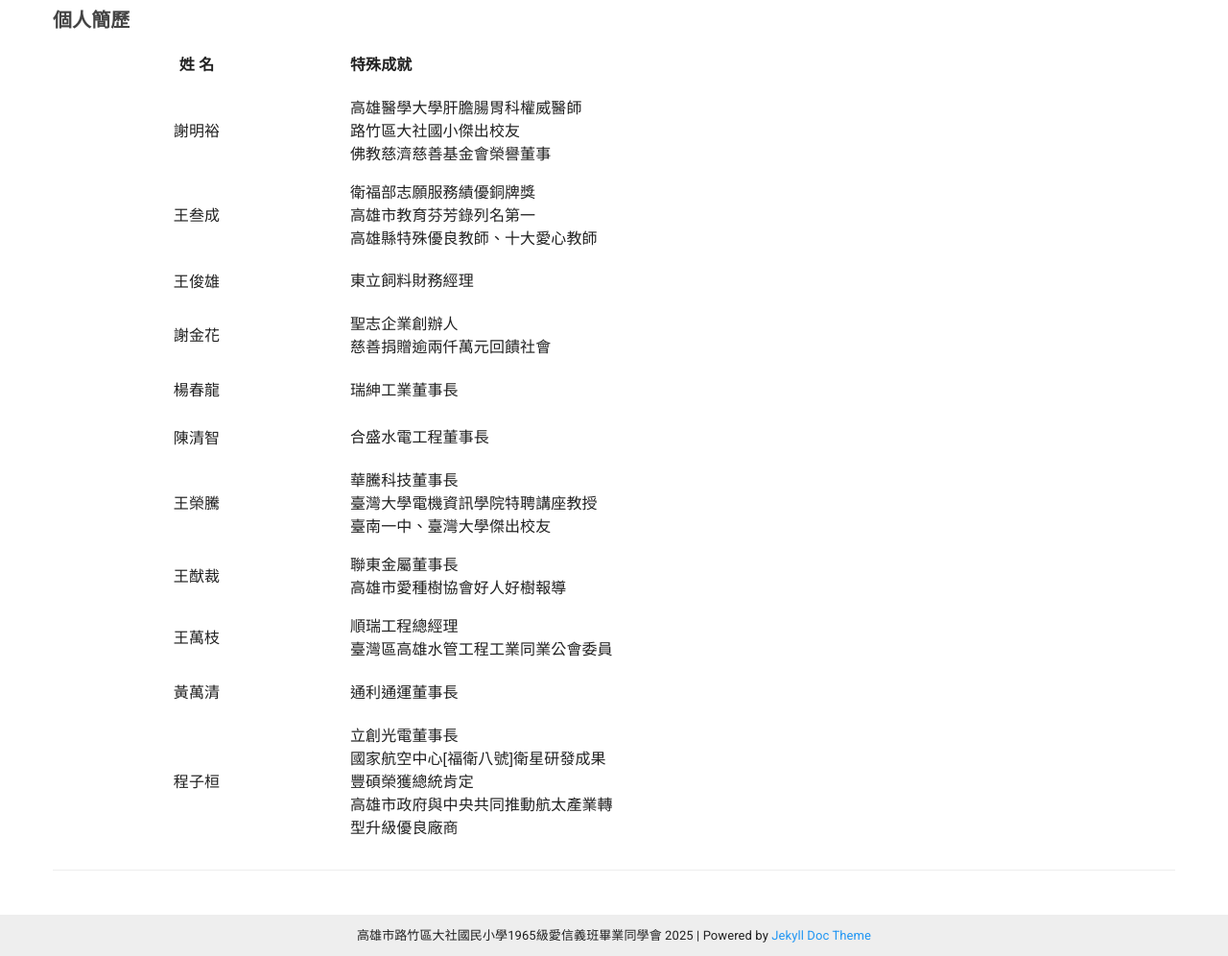
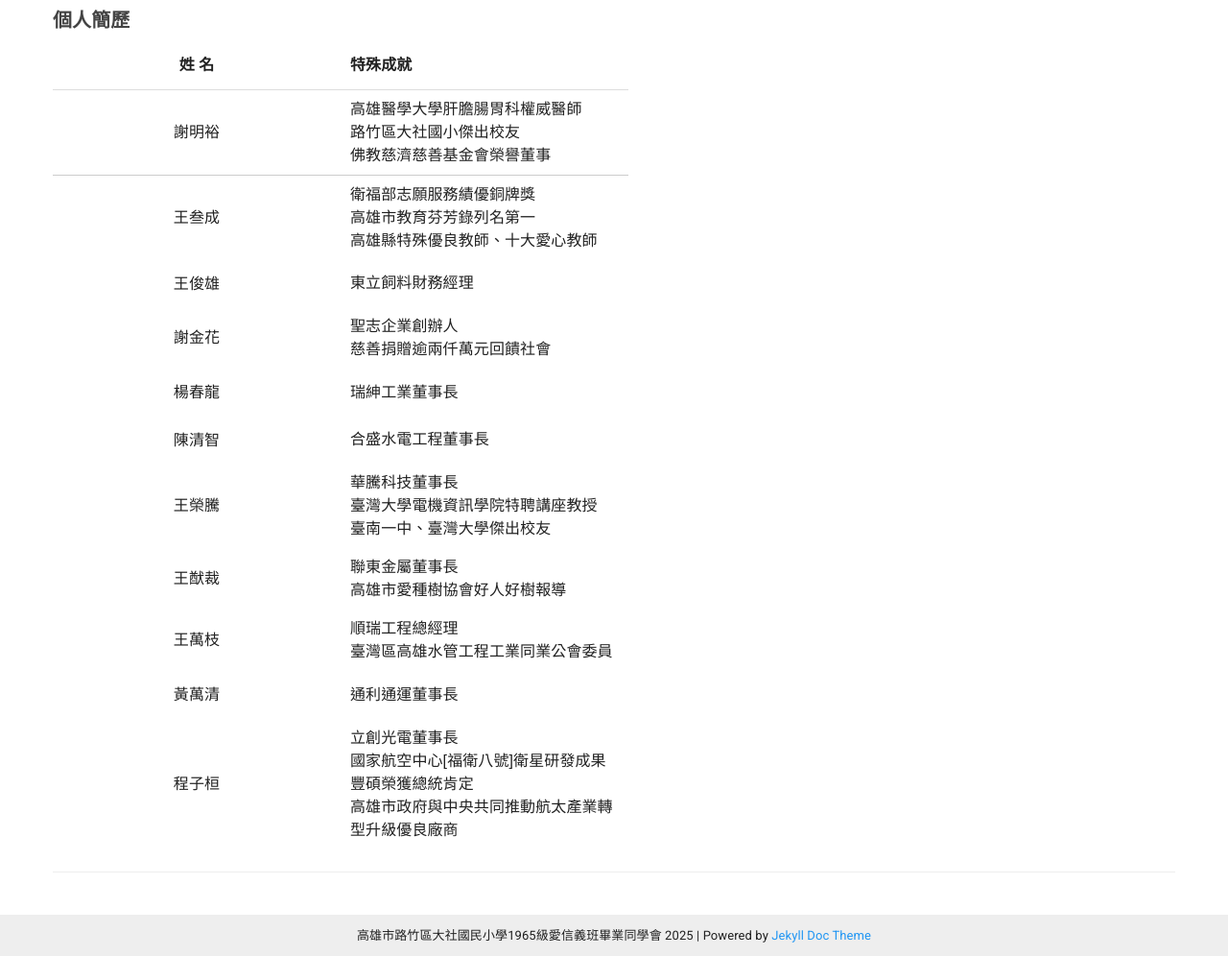
Before and after one commit to dashe1965/dashe1965.github.io, a Jekyll site: the page built from _docs/Resume/Resume.md, in a window 1280 px wide and 1398 px high. Shown: the part 399-1395 px from the top of the window at 96% size. Built offline with Jekyll 4.4.1, drawn with Linux system fonts in a browser that asks for light colours; nearby versions of some CDN libraries.

Commit message:
Update Resume.md

```diff
--- a/_docs/Resume/Resume.md
+++ b/_docs/Resume/Resume.md
@@ -10,10 +10,10 @@ sectionid: Resume
       <th style="text-align: left; padding: 10px; border: none;">特殊成就</th>
     </tr>
     <tr>
-      <td style="text-align:center; vertical-align: middle; padding: 10px; border: none;">
+      <td style="text-align:center; vertical-align: middle; padding: 10px; border-bottom: 1px solid #ccc;">
         謝明裕
       </td>
-      <td style="vertical-align: middle; line-height: 1.5; border: none; padding-left: 10px;">
+      <td style="vertical-align: middle; line-height: 1.5; border-bottom: 1px solid #ccc; padding-left: 10px;">
         高雄醫學大學肝膽腸胃科權威醫師<br>
         路竹區大社國小傑出校友<br>
         佛教慈濟慈善基金會榮譽董事
```
